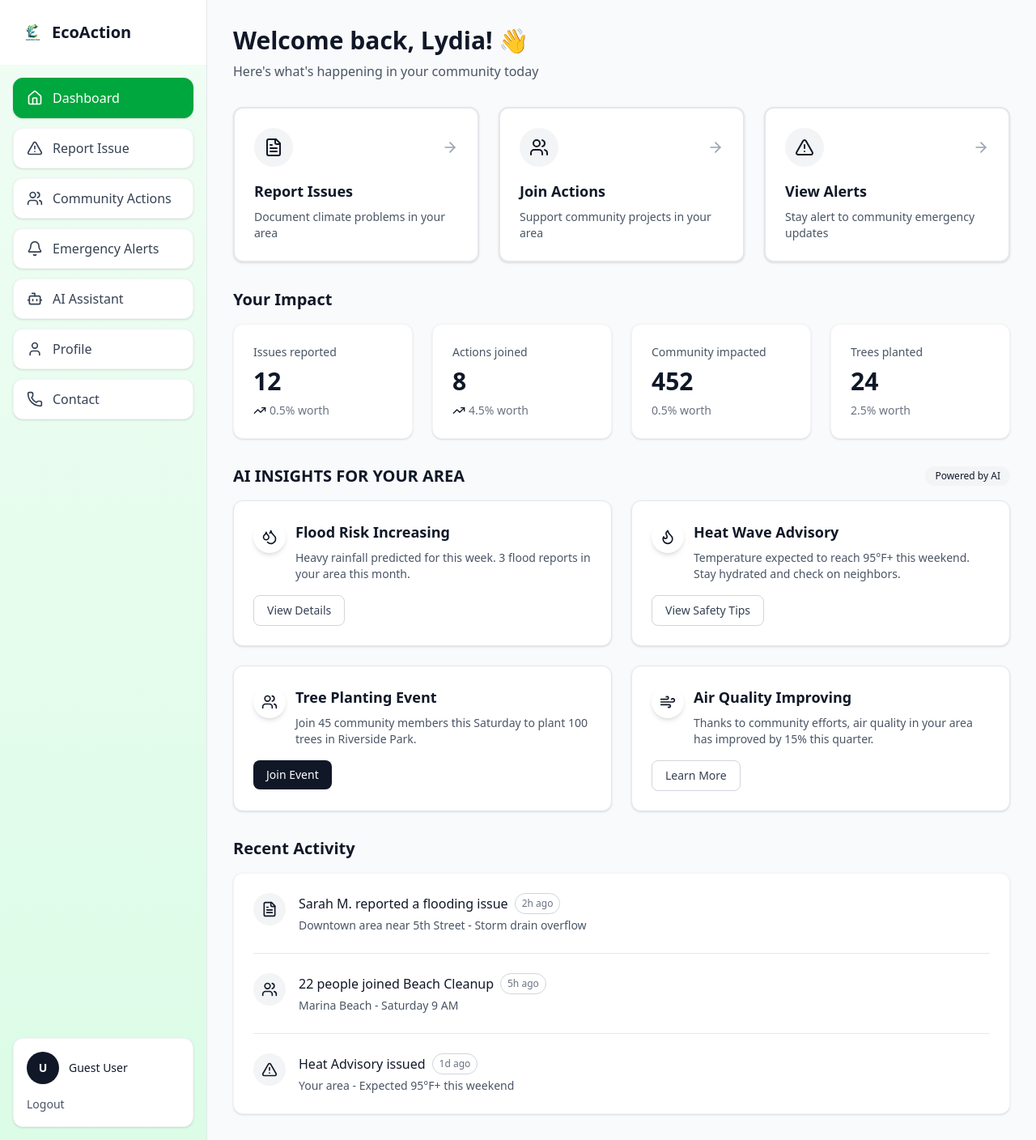
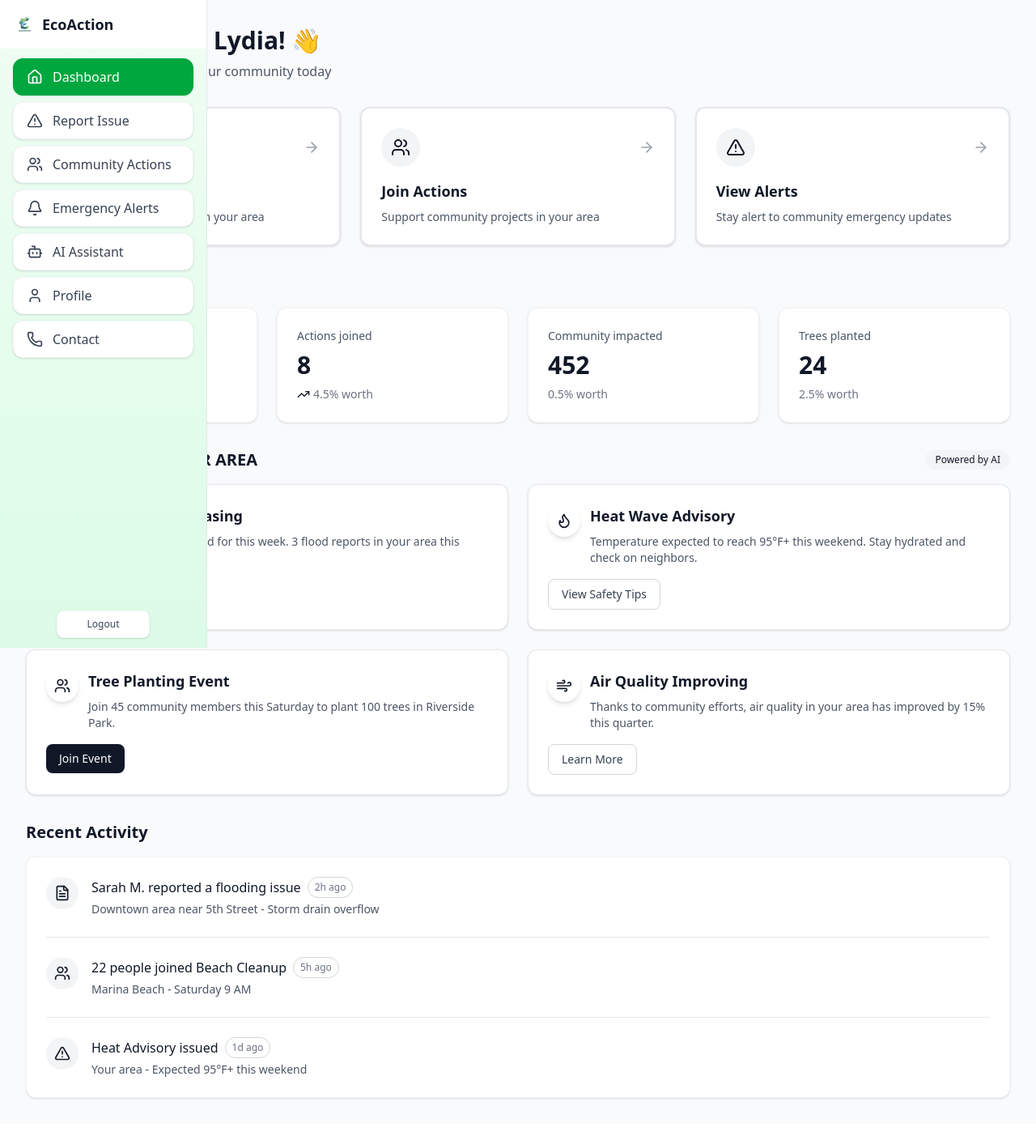
Before and after one commit to LydiaNeema/EcoAction-Hub, a Next.js app in the folder client/: page /dashboard in a window 1280 px wide. Shown: the whole page at 81% size. Built offline with nearby package versions, Linux system fonts and the light colour scheme.

Commit message:
`Added community features: models, routes, and API endpoints for community actions and participants.`

```diff
--- a/client/src/components/Navbar.jsx
+++ b/client/src/components/Navbar.jsx
@@ -37,22 +37,22 @@ const Navbar = () => {
   const isActive = (path) => pathname === path;
 
   return (
-    <nav className="w-64 min-h-screen bg-gradient-to-b from-green-50 to-green-100 flex flex-col border-r border-gray-200">
+    <nav className="w-64 h-screen bg-gradient-to-b from-green-50 to-green-100 flex flex-col border-r border-gray-200 fixed left-0 top-0 overflow-hidden">
       {/* Logo */}
-      <div className="p-6 bg-white">
+      <div className="p-4 bg-white flex-shrink-0">
         <Link href="/dashboard" className="flex items-center gap-2 cursor-pointer">
           <img
             src="/EcoActionlogo.png"
             alt="EcoAction Logo"
-            className="w-8 h-8 object-contain"
+            className="w-7 h-7 object-contain"
           />
-          <span className="text-xl font-semibold text-gray-900">EcoAction</span>
+          <span className="text-lg font-semibold text-gray-900">EcoAction</span>
         </Link>
       </div>
 
       {/* Menu Items */}
-      <div className="flex-1 px-4 py-4">
-        <ul className="space-y-3">
+      <div className="flex-1 px-4 py-3 overflow-y-auto">
+        <ul className="space-y-2">
           {menuItems.map((item) => {
             const Icon = item.icon;
             const active = isActive(item.href);
@@ -61,7 +61,7 @@ const Navbar = () => {
               <li key={item.href}>
                 <Link
                   href={item.href}
-                  className={`flex items-center gap-3 px-4 py-3 rounded-xl shadow-sm hover:shadow-md transition-all duration-200 ${
+                  className={`flex items-center gap-3 px-4 py-2.5 rounded-xl shadow-sm hover:shadow-md transition-all duration-200 ${
                     active
                       ? 'text-white bg-green-600 border border-green-600'
                       : 'text-gray-700 bg-white border border-gray-100 hover:bg-gray-50'
@@ -76,21 +76,14 @@ const Navbar = () => {
         </ul>
       </div>
 
-      {/* User Profile & Logout */}
-      <div className="p-4">
-        <div className="bg-white rounded-xl shadow-sm border border-gray-100 p-4">
-          <div className="flex items-center gap-3 mb-3">
-            <div className="w-10 h-10 bg-gray-900 rounded-full flex items-center justify-center">
-              <span className="text-white font-semibold text-sm">{userInitials}</span>
-            </div>
-            <div className="flex-1">
-              <p className="text-sm font-medium text-gray-900">{userName}</p>
-            </div>
-          </div>
-          <button onClick={() => { logout(); clearToken(); router.replace('/'); }} className="w-full text-left text-sm text-gray-600 hover:text-gray-900 transition-colors font-medium">
-            Logout
-          </button>
-        </div>
+      {/* Logout Button */}
+      <div className="p-3 flex-shrink-0 flex justify-center">
+        <button
+          onClick={() => { logout(); clearToken(); router.replace('/'); }}
+          className="w-full max-w-[50%] bg-white text-gray-700 px-3 py-2 rounded-lg shadow-sm border border-gray-100 hover:bg-red-50 hover:text-red-600 hover:border-red-200 transition-all duration-200 font-medium text-xs"
+        >
+          Logout
+        </button>
       </div>
     </nav>
   );
```
